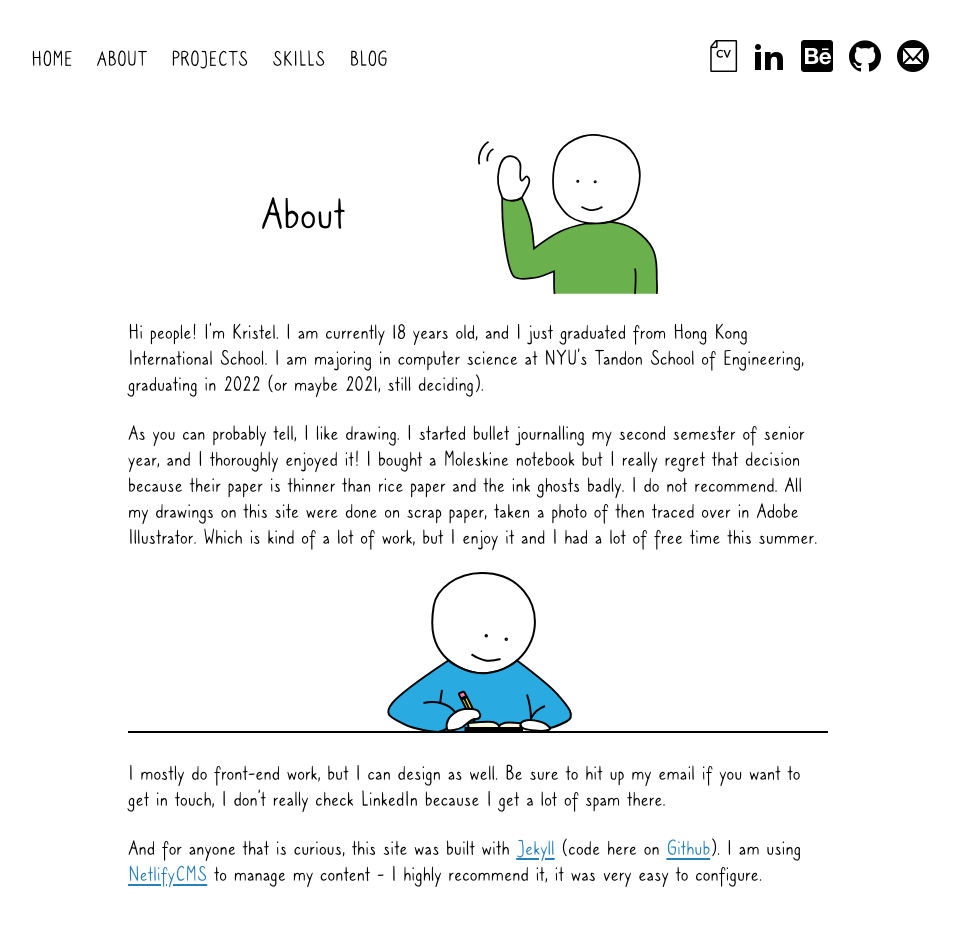
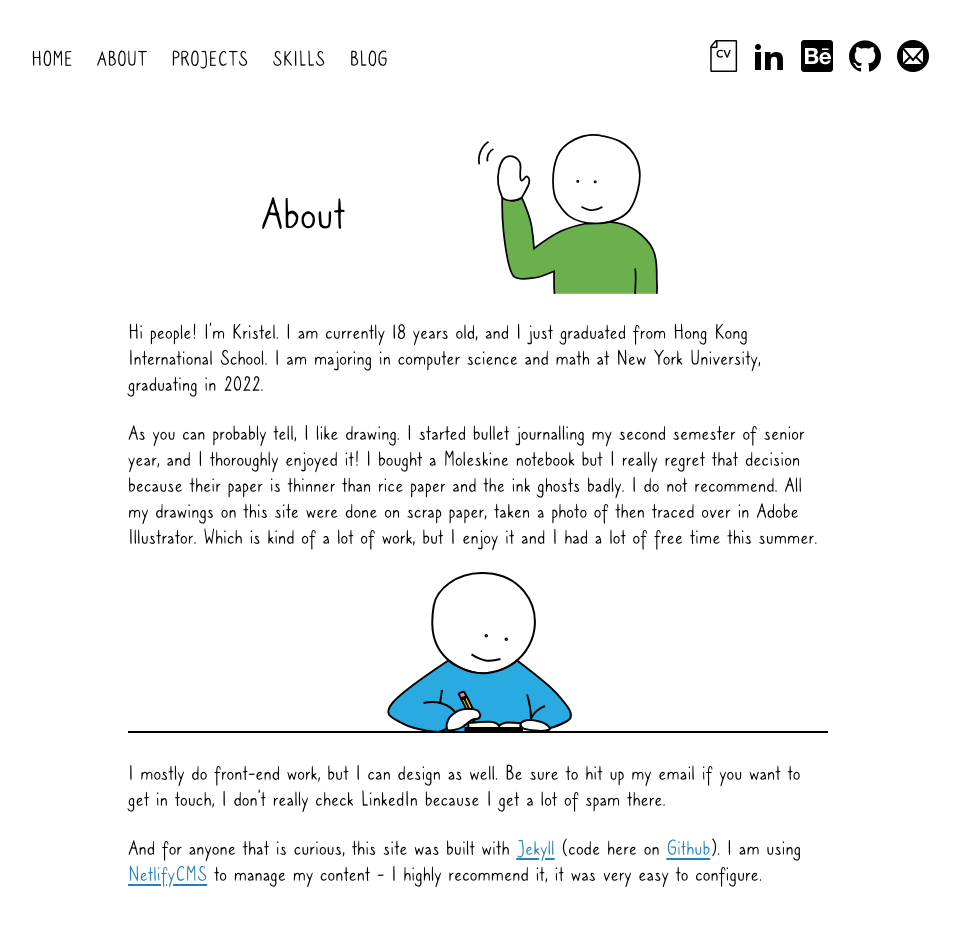
Before and after one commit to kristelfung/bullet-journal, a Jekyll site: the page built from about.md, in a window 1280 px wide. Shown: the whole page, without its empty margins (162-1122 px from the left). Built offline with Jekyll 4.4.1, drawn with Linux system fonts in a browser that asks for light colours; some web fonts are replaced; a script that is not in the unit is left out.

Commit message:
Update Pages “about”

```diff
--- a/about.md
+++ b/about.md
@@ -5,7 +5,7 @@ order: 2
 edit: true
 image: /images/about.svg
 ---
-Hi people! I'm Kristel. I am currently 18 years old, and I just graduated from Hong Kong International School. I am majoring in computer science at NYU's Tandon School of Engineering, graduating in 2022 (or maybe 2021, still deciding).
+Hi people! I'm Kristel. I am currently 18 years old, and I just graduated from Hong Kong International School. I am majoring in computer science and math at New York University, graduating in 2022.
 
 As you can probably tell, I like drawing. I started bullet journalling my second semester of senior year, and I thoroughly enjoyed it! I bought a Moleskine notebook but I really regret that decision because their paper is thinner than rice paper and the ink ghosts badly. I do not recommend. All my drawings on this site were done on scrap paper, taken a photo of then traced over in Adobe Illustrator. Which is kind of a lot of work, but I enjoy it and I had a lot of free time this summer.
 
```
